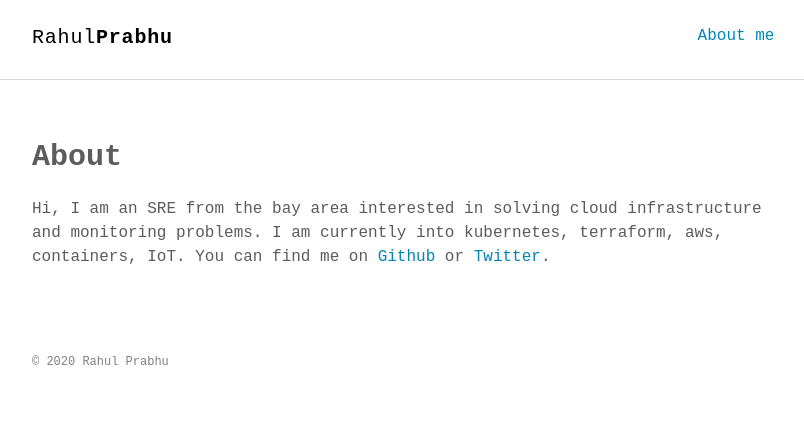
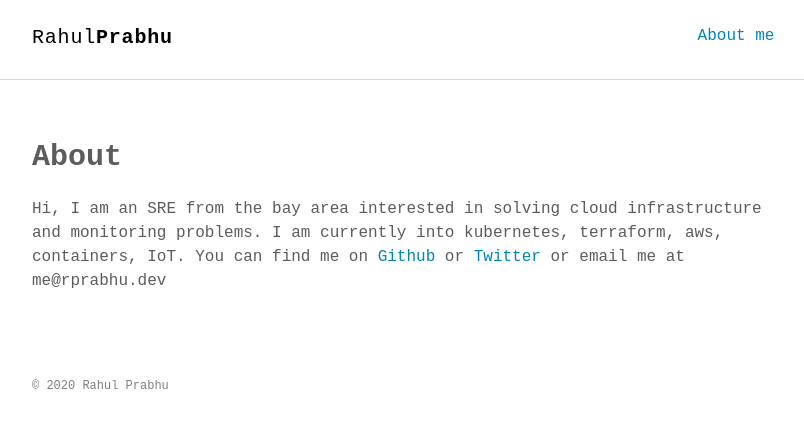
Before and after one commit to tw3rp/tw3rp.github.io, a Jekyll site: the page built from about.md, in a window 1280 px wide. Shown: the top 428 px of the page, without its empty margins (232-1036 px from the left). Built offline with Jekyll 4.4.1, drawn with Linux system fonts in a browser that asks for light colours; some web fonts are replaced.

Commit message:
Update about.md

```diff
--- a/about.md
+++ b/about.md
@@ -4,4 +4,4 @@ title: About
 permalink: /about/
 ---
 
-Hi, I am an SRE from the bay area interested in solving cloud infrastructure and monitoring problems. I am currently into kubernetes, terraform, aws, containers, IoT. You can find me on [Github](https://github.com/tw3rp) or [Twitter](https://twitter.com/tw3rp).
+Hi, I am an SRE from the bay area interested in solving cloud infrastructure and monitoring problems. I am currently into kubernetes, terraform, aws, containers, IoT. You can find me on [Github](https://github.com/tw3rp) or [Twitter](https://twitter.com/tw3rp) or email me at me@rprabhu.dev
```
